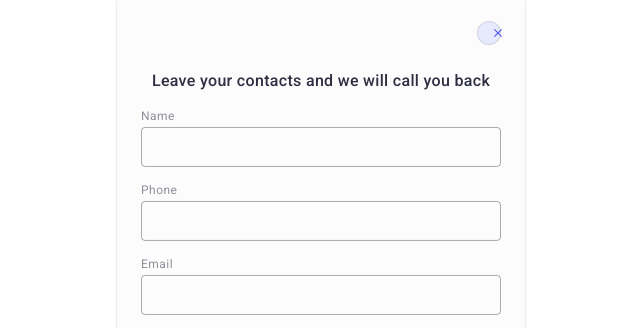
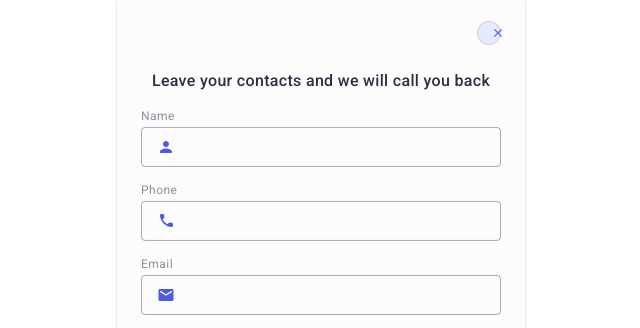
Before and after one commit to ArsenShulika/goit-markup-hw-05, a plain HTML site: page index.html in a window 1280 px wide. Shown: the part 87-415 px from the top of the page, 319-959 px from the left. Drawn offline with nearby package versions, Linux system fonts and the light colour scheme.

Commit message:
add changes

```diff
--- a/index.html
+++ b/index.html
@@ -507,7 +507,7 @@
                 id="user_name"
               />
               <svg class="svg-input-icon" width="18" height="24">
-                <use href=""></use>
+                <use href="./images/sprite-icons.svg#icon-person"></use>
               </svg>
             </div>
           </div>
@@ -516,7 +516,7 @@
             <div class="input-container">
               <input class="contact-input" type="text" id="user-phone" />
               <svg class="svg-input-icon" width="18" height="24">
-                <use href=""></use>
+                <use href="./images/sprite-icons.svg#icon-phone"></use>
               </svg>
             </div>
           </div>
@@ -525,7 +525,7 @@
             <div class="input-container">
               <input class="contact-input" type="text" id="user-email" />
               <svg class="svg-input-icon" width="18" height="24">
-                <use href=""></use>
+                <use href="./images/sprite-icons.svg#icon-email"></use>
               </svg>
             </div>
           </div>
```
